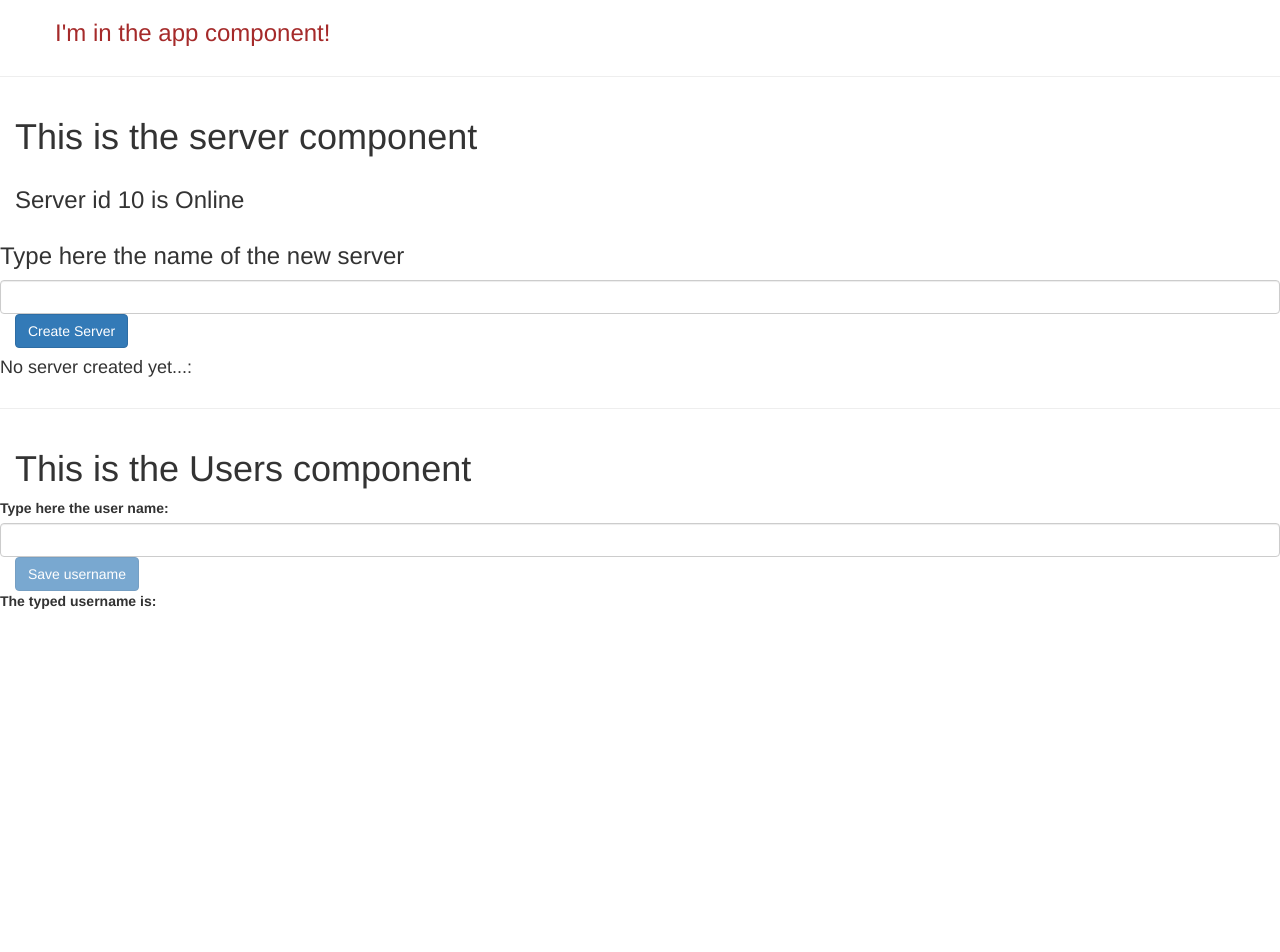
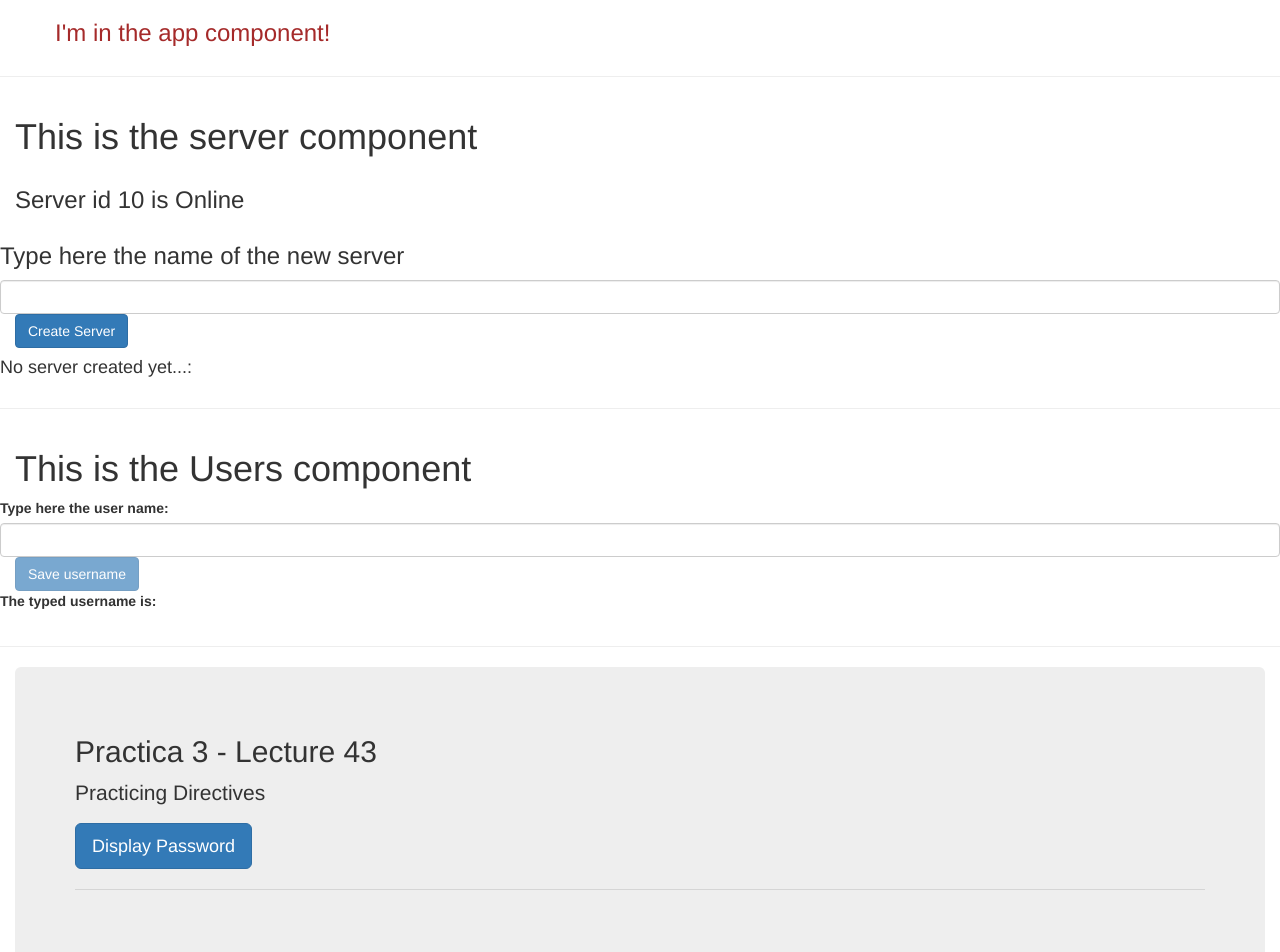
Before and after one commit to jesusalfredovazquezcervin/my-first-angular-app, an Angular app: page / in a window 1280 px wide. Shown: the top 952 px of the page. Before the commit the page ends 800 px from the top, so only its background shows below. Built offline with nearby package versions, Linux system fonts and the light colour scheme.

Commit message:
se agrega el codigo para la tarea 3 video 43

```diff
--- a/src/app/users/users.component.css
+++ b/src/app/users/users.component.css
@@ -0,0 +1,3 @@
+.whiteText {
+    color: rgb(255, 255, 255);
+}
--- a/src/app/users/users.component.html
+++ b/src/app/users/users.component.html
@@ -31,3 +31,37 @@
 
     </div>
 </div>
+
+<hr>
+<div class="container-fluid">
+    <div class="row">
+        <div class="col-xs-12">
+            <div class="jumbotron">
+                <h2 class="display-3">Practica 3 - Lecture 43</h2>
+                <p class="lead">Practicing Directives</p>
+
+                <p class="lead">
+                    <button class="btn btn-primary btn-lg" (click)="onTogglePassword()">Display Password</button>
+                </p>
+                <hr class="my-2">
+                <!-- <p>Secret password: "BOSCO"</p> -->
+                <div *ngIf="!passwordHidden">
+                    <p> The pasword is -> {{password}} </p>
+                    <hr class="my-2">
+
+                </div>
+
+                <p [ngStyle]="{backgroundColor:  getColor(i)}" [ngClass]="{whiteText: i>=5}" *ngFor="let log of logButtonClicks; index as i; ">
+
+                    {{logButtonClicks[i]}}
+                </p>
+                <!-- employees.forEach((item, key) => console.log(item)); -->
+
+                <!--
+    <p [ngStyle]="{backgroundColor: getColor()}" [ngClass]="{online: serverStatus === 'Online'}">
+-->
+
+            </div>
+        </div>
+    </div>
+</div>
--- a/src/app/users/users.component.ts
+++ b/src/app/users/users.component.ts
@@ -8,6 +8,11 @@ import { Component, OnInit } from '@angular/core';
 export class UsersComponent implements OnInit {
   userName: string = '';
   enabledButton = false;
+  passwordHidden = true;
+  password = 'BOSCO';
+  //logButtonClicks = new  Map<number, string>();
+  logButtonClicks= [''];
+  i=0;
 
   constructor() { }
 
@@ -40,6 +45,22 @@ export class UsersComponent implements OnInit {
     }, 100);
   }
 
+  onTogglePassword(){
+    //console.log('The hidden password is -> ' + this.passwordHidden);
+    this.passwordHidden = !this.passwordHidden;
+    //console.log('The hidden password is -> ' + this.passwordHidden);
+    this.i += 1;
+    const now = new Date();
+    //this.logButtonClicks.set( this.i, now.toLocaleDateString() );
+    //employees.forEach((item, key) => console.log(item));
+    //this.logButtonClicks.push(this.i);
+    this.logButtonClicks.push(now.toLocaleString() );
 
-
+  }
+  getColor(i: number){
+    if (i >= 5){
+      return 'cornflowerblue'      ;
+    }
+    return '';
+  }
 }
```
